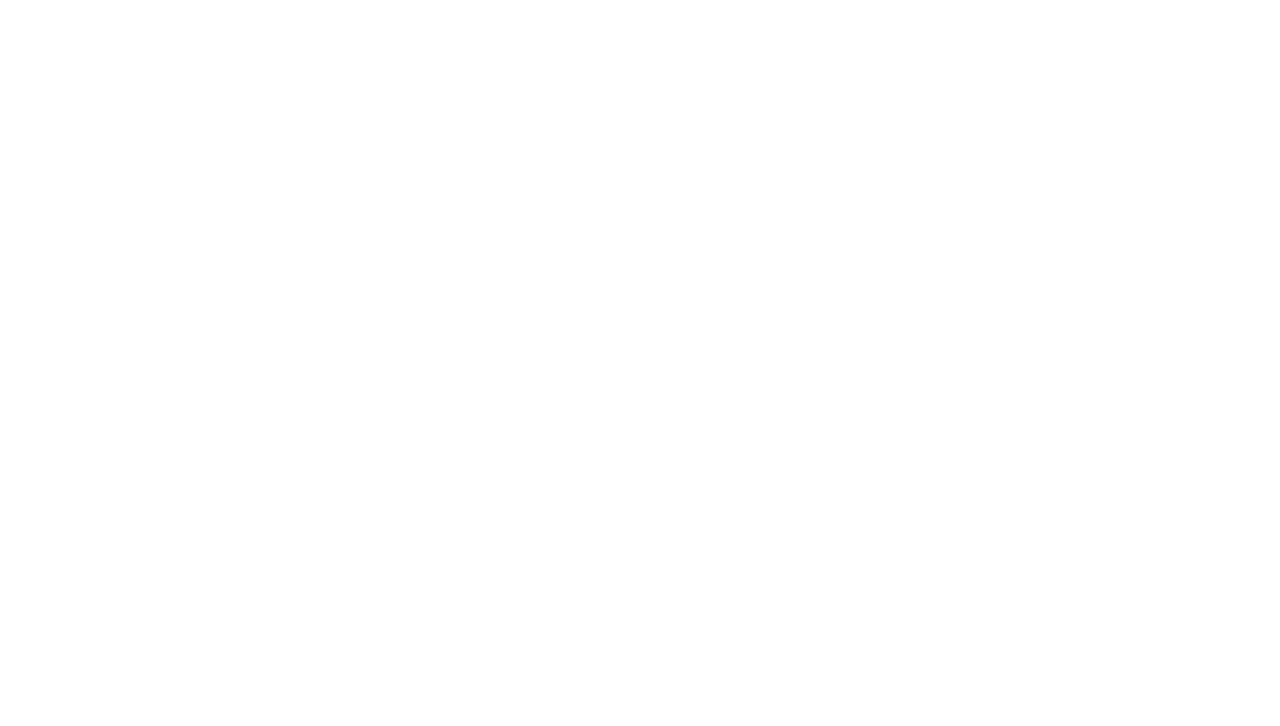
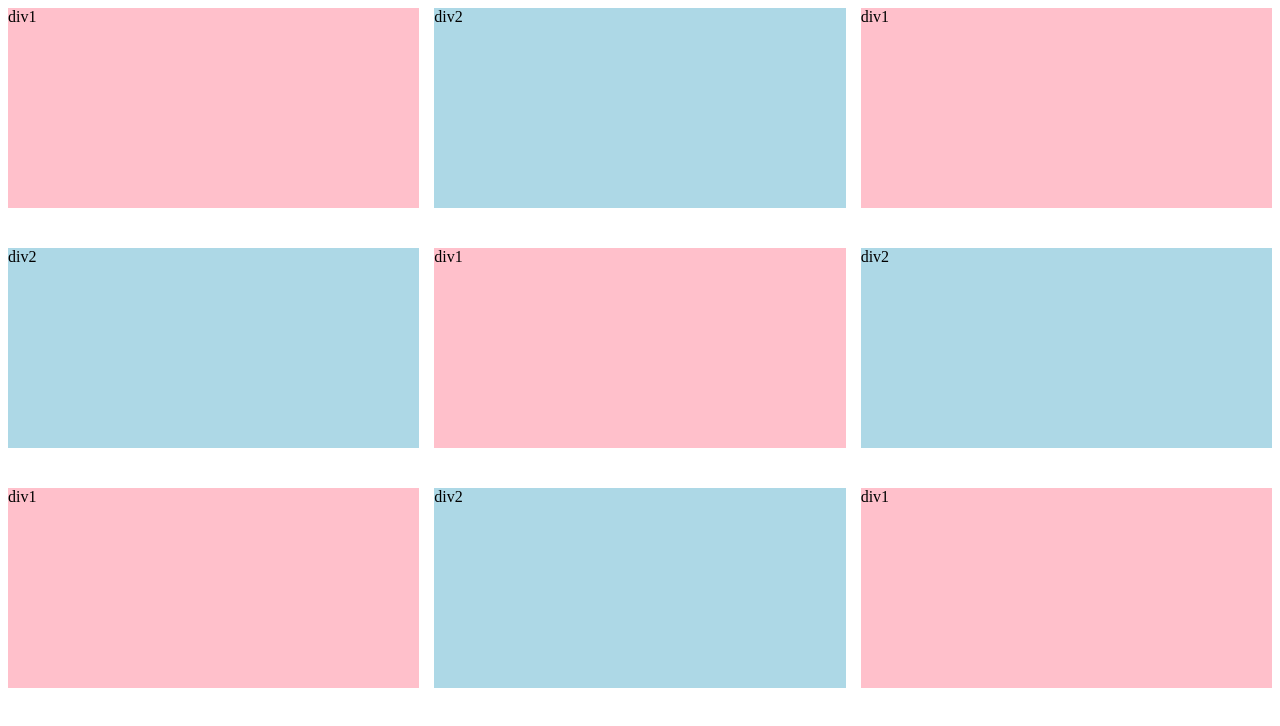
Before and after one commit to zyra140/Youtube-home-page, a plain HTML site: page grid.html in a window 1280 px wide. Drawn offline with Linux system fonts and the light colour scheme.

Commit message:
VERSION 2

```diff
--- a/grid.html
+++ b/grid.html
@@ -4,6 +4,21 @@
     <title>Grid practice</title>
   </head>
   <body>
-
+    <div style="
+    display: grid;
+    grid-template-columns: 1fr 1fr 1fr;
+    column-gap: 15px;
+    row-gap: 40px;
+    ">
+      <div style="background-color: pink; height: 200px;">div1</div>
+      <div style="background-color: lightblue; height: 200px;">div2</div>
+      <div style="background-color: pink; height: 200px;">div1</div>
+      <div style="background-color: lightblue; height: 200px;">div2</div>
+      <div style="background-color: pink; height: 200px;">div1</div>
+      <div style="background-color: lightblue; height: 200px;">div2</div>
+      <div style="background-color: pink; height: 200px;">div1</div>
+      <div style="background-color: lightblue; height: 200px;">div2</div>
+      <div style="background-color: pink; height: 200px;">div1</div>
+    </div>
   </body>
 </html>
```
